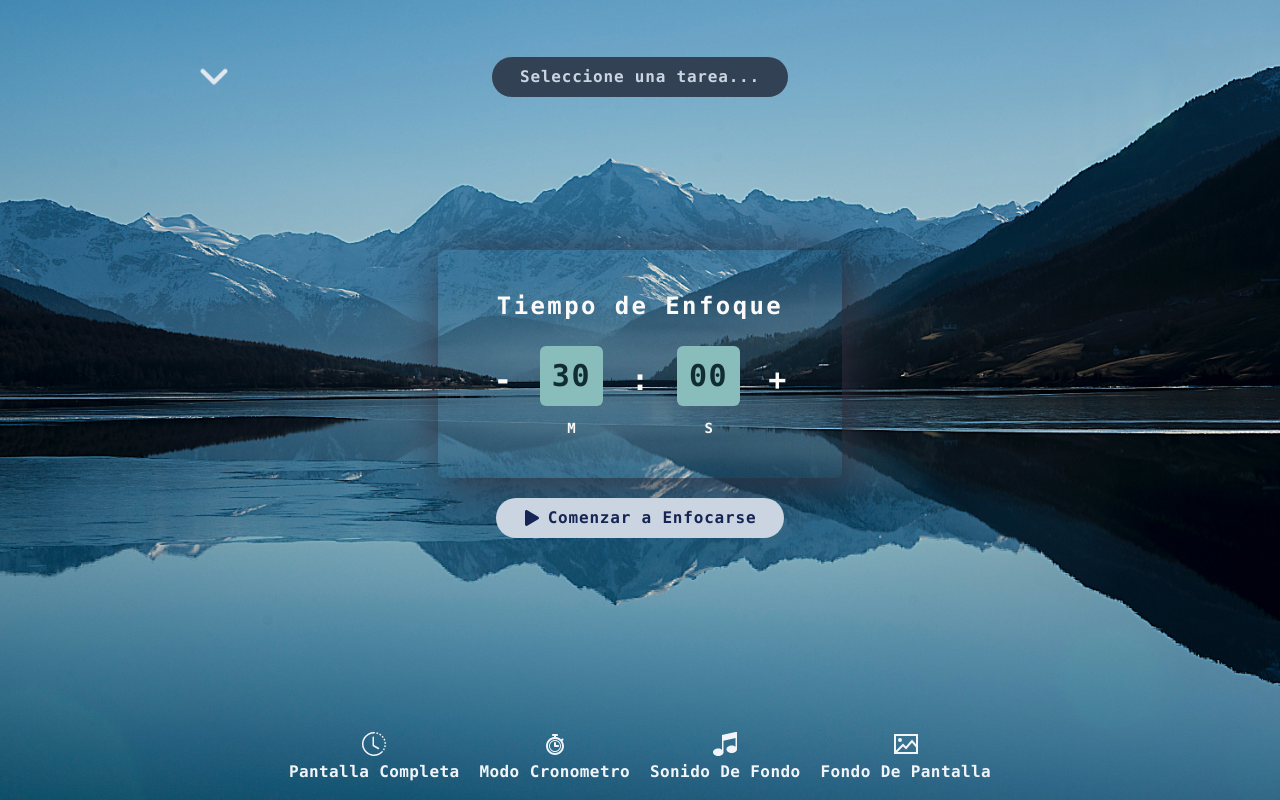
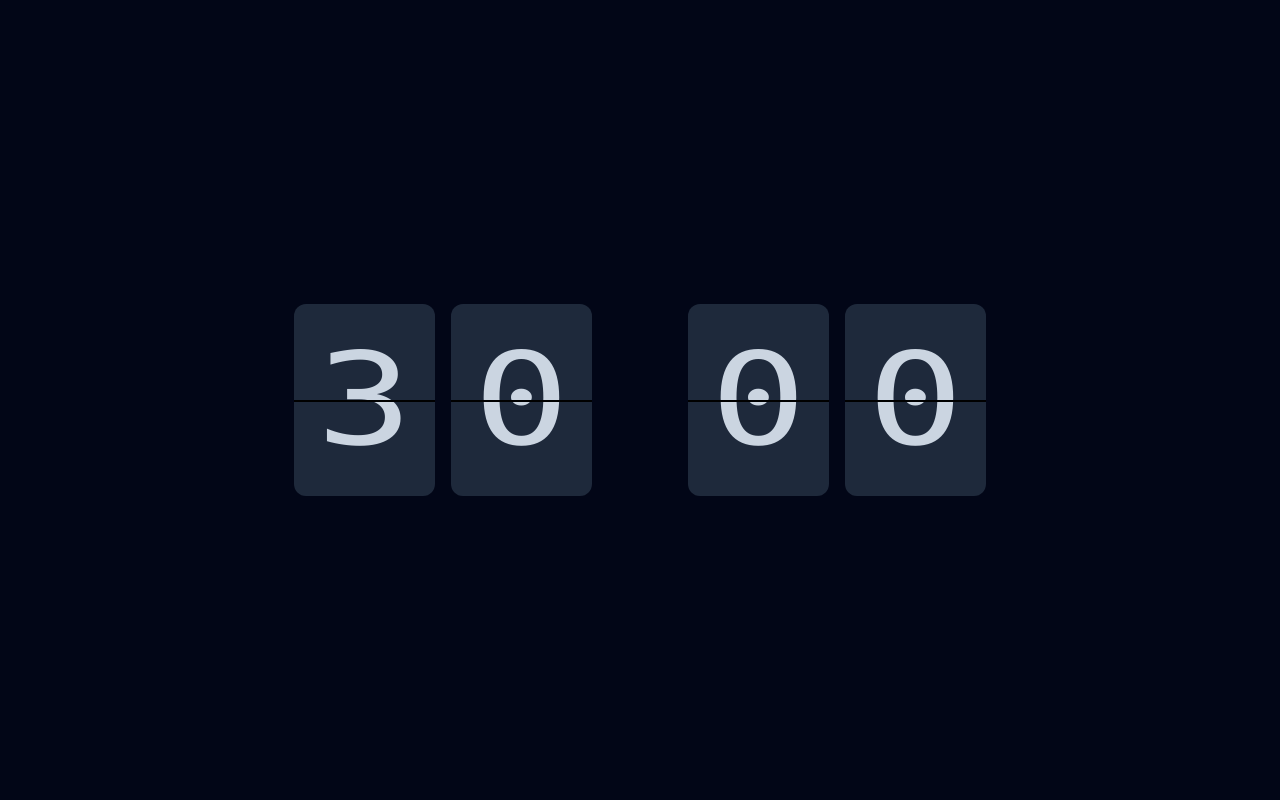
Before and after one commit to greluma/focus-todo, a React (Vite) app: page / in a window 1280 px wide. Built offline with nearby package versions, Linux system fonts and the light colour scheme; no server answers.

Commit message:
ClockBanner Design Init

```diff
--- /dev/null
+++ b/src/components/ClockBanner.jsx
@@ -0,0 +1,19 @@
+import { useSelector } from 'react-redux';
+import HeadingsContainerClockBanner from './HeadingsContainerClockBanner';
+
+
+const ClockBanner = () => {
+    const { countDownTime: { minutes, seconds } } = useSelector((state) => state.clock)
+    // top-0 hidden son las propiedades que hacen que el banner se muestre
+    return (
+        <div className="fixed top-0 w-screen h-screen text-slate-200 bg-slate-950">
+            <div className='flex items-center justify-center h-full gap-8 sm:gap-12 md:gap-14 lg:gap-20 xl:gap-24 sm text-slate-300'>
+                {/* minutes */}
+                <HeadingsContainerClockBanner time={minutes} />
+                {/* seconds */}
+                <HeadingsContainerClockBanner time={seconds} />
+            </div>
+        </div>
+    )
+}
+export default ClockBanner
--- /dev/null
+++ b/src/components/HeadingsClockBanner.jsx
@@ -0,0 +1,17 @@
+import PropTypes from 'prop-types';
+
+const HeadingsClockBanner = ({ text }) => {
+    return (
+        <div className='relative p-4 md:p-8 bg-slate-800 rounded-xl'>
+            <h3 className='relative z-10 inline-block text-6xl scale-x-110 md:scale-x-125 md:text-9xl'>{text}</h3>
+            <div className="absolute left-0 z-10 w-full h-0.5 bg-black top-1/2"></div>
+        </div>
+    )
+}
+
+
+HeadingsClockBanner.propTypes = {
+    text: PropTypes.string.isRequired
+}
+
+export default HeadingsClockBanner
--- /dev/null
+++ b/src/components/HeadingsContainerClockBanner.jsx
@@ -0,0 +1,27 @@
+import PropTypes from 'prop-types';
+import HeadingsClockBanner from './HeadingsClockBanner';
+
+const HeadingsContainerClockBanner = ({ time }) => {
+    const [firstDigit, secondDigit] = time.toString().split('');
+    if (!secondDigit) {
+        return (
+            <div className='flex gap-2 md:gap-4'>
+                <HeadingsClockBanner text={"0"} />
+                <HeadingsClockBanner text={firstDigit} />
+            </div>
+        )
+    }
+    return (
+        <div className='flex gap-2 md:gap-4'>
+            <HeadingsClockBanner text={firstDigit} />
+            <HeadingsClockBanner text={secondDigit} />
+        </div>
+    )
+
+}
+
+HeadingsContainerClockBanner.propTypes = {
+    time: PropTypes.number.isRequired
+}
+
+export default HeadingsContainerClockBanner
--- a/src/pages/Home.jsx
+++ b/src/pages/Home.jsx
@@ -18,6 +18,7 @@ import { changeFocusTime, decrement, resetTimer, newIntervalId, clearIntervalHan
 import Banner from "../components/Banner";
 import newImage from '../utils/newImage';
 import { callFinishToast } from '../utils/callToast';
+import ClockBanner from '../components/ClockBanner';
 
 const Home = () => {
     const { focusTime, showBanner, continueOrFinish, image, timeMode, isPomodoroActive, totalMinutesFocus } = useSelector((state) => state.clock)
@@ -97,6 +98,7 @@ const Home = () => {
             </div >
             {showBanner && <Banner setShowBanner={setShowBanner} stopFocus={stopFocus} textoPrincipal='¿Terminar este pomodoro?' textoSecundario='¿Esta seguro de parar este temporizador?' />
             }
+            <ClockBanner />
         </>
 
     )
--- a/src/utils/newImage.js
+++ b/src/utils/newImage.js
@@ -22,6 +22,4 @@ async function newImage() {
   return imageResult;
 }
 
-newImage();
-
 export default newImage;
```
Also changed, not shown: todo.txt.
